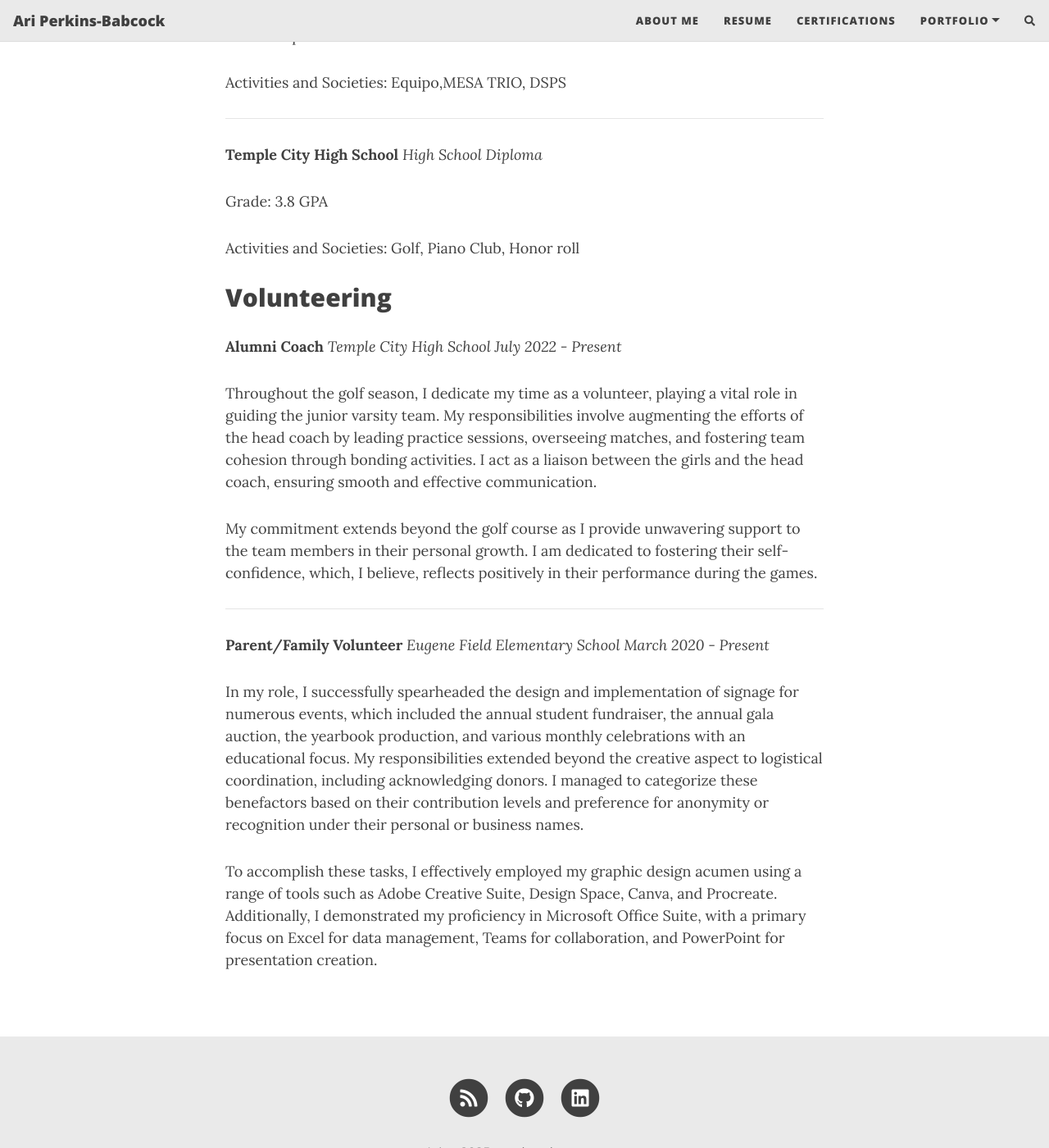
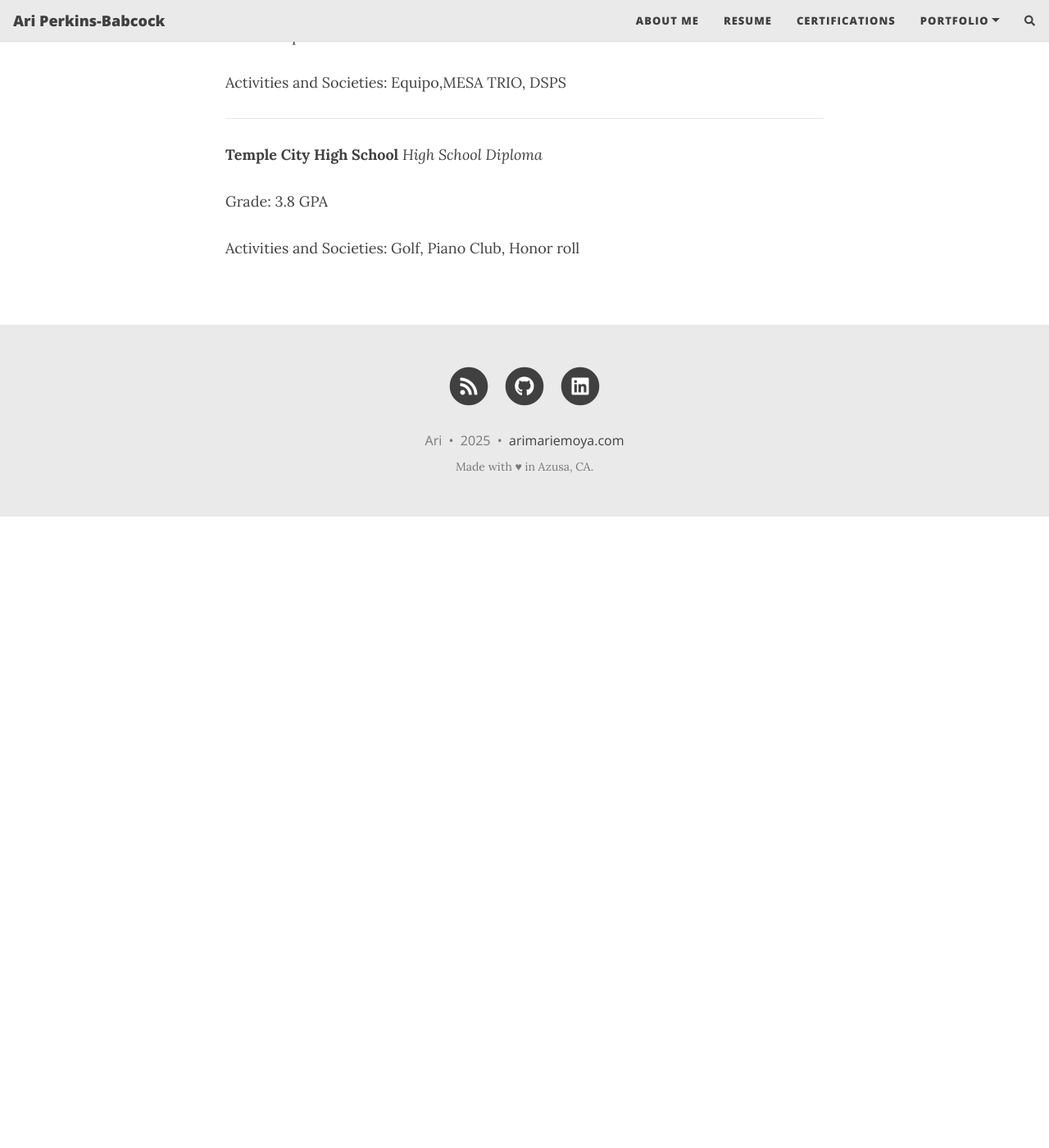
Before and after one commit to aiybusp/aiybusp.github.io, a Jekyll site: the page built from resume.md, in a window 1280 px wide and 1400 px high, scrolled down 2137 px. Shown: the whole window at 82% size. Built offline with Jekyll 4.4.1, drawn with Linux system fonts in a browser that asks for light colours; nearby versions of some CDN libraries; comment, search, counter and statistics services are not loaded; after the commit the page ends 2767 px from its top, so only the background shows below that.

Commit message:
Update resume.md
Removal of voulenteer

```diff
--- a/resume.md
+++ b/resume.md
@@ -71,23 +71,3 @@ Activities and Societies: Equipo,MESA TRIO, DSPS
 Grade: 3.8 GPA
 
 Activities and Societies: Golf, Piano Club, Honor roll
-
-## Volunteering
-
-**Alumni Coach**
-*Temple City High School*
-*July 2022 - Present*
-
-Throughout the golf season, I dedicate my time as a volunteer, playing a vital role in guiding the junior varsity team. My responsibilities involve augmenting the efforts of the head coach by leading practice sessions, overseeing matches, and fostering team cohesion through bonding activities. I act as a liaison between the girls and the head coach, ensuring smooth and effective communication.
-
-My commitment extends beyond the golf course as I provide unwavering support to the team members in their personal growth. I am dedicated to fostering their self-confidence, which, I believe, reflects positively in their performance during the games.
-
----
-
-**Parent/Family Volunteer**
-*Eugene Field Elementary School*
-*March 2020 - Present*
-
-In my role, I successfully spearheaded the design and implementation of signage for numerous events, which included the annual student fundraiser, the annual gala auction, the yearbook production, and various monthly celebrations with an educational focus. My responsibilities extended beyond the creative aspect to logistical coordination, including acknowledging donors. I managed to categorize these benefactors based on their contribution levels and preference for anonymity or recognition under their personal or business names.
-
-To accomplish these tasks, I effectively employed my graphic design acumen using a range of tools such as Adobe Creative Suite, Design Space, Canva, and Procreate. Additionally, I demonstrated my proficiency in Microsoft Office Suite, with a primary focus on Excel for data management, Teams for collaboration, and PowerPoint for presentation creation.
```
